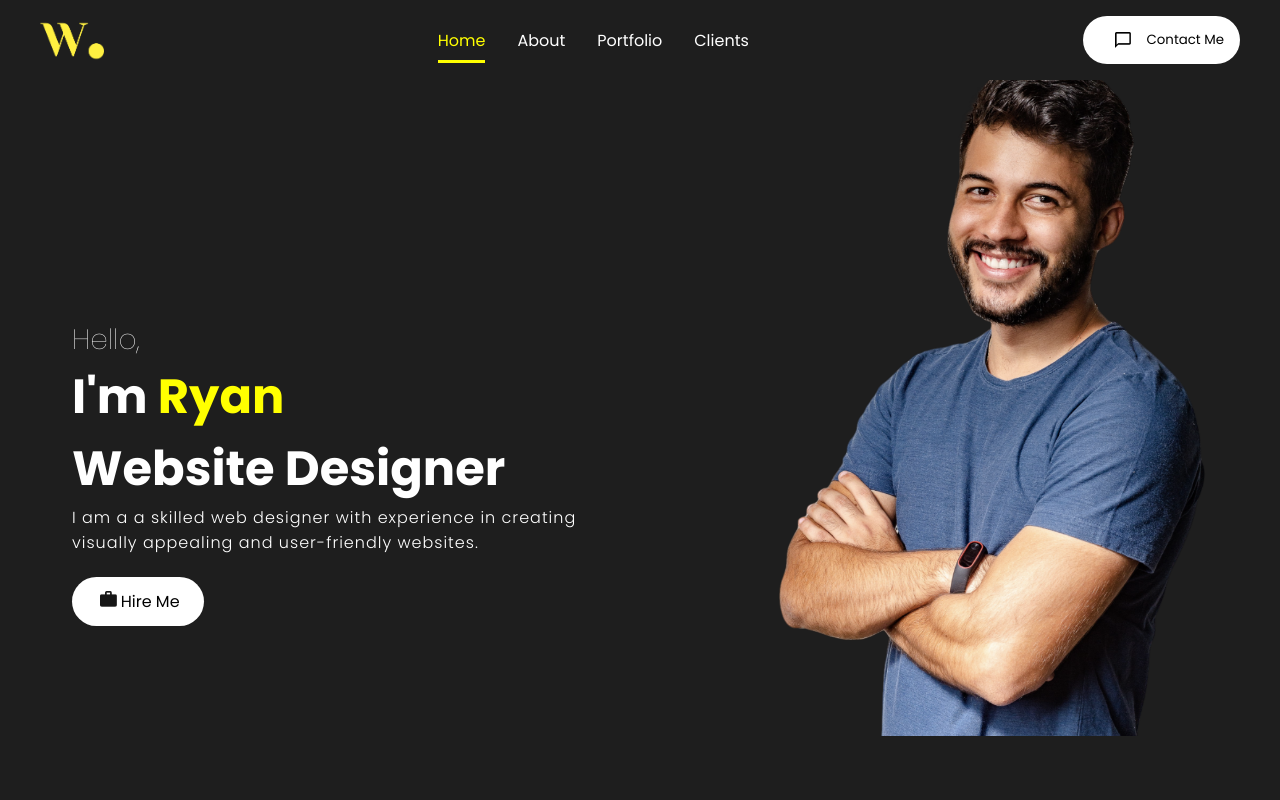
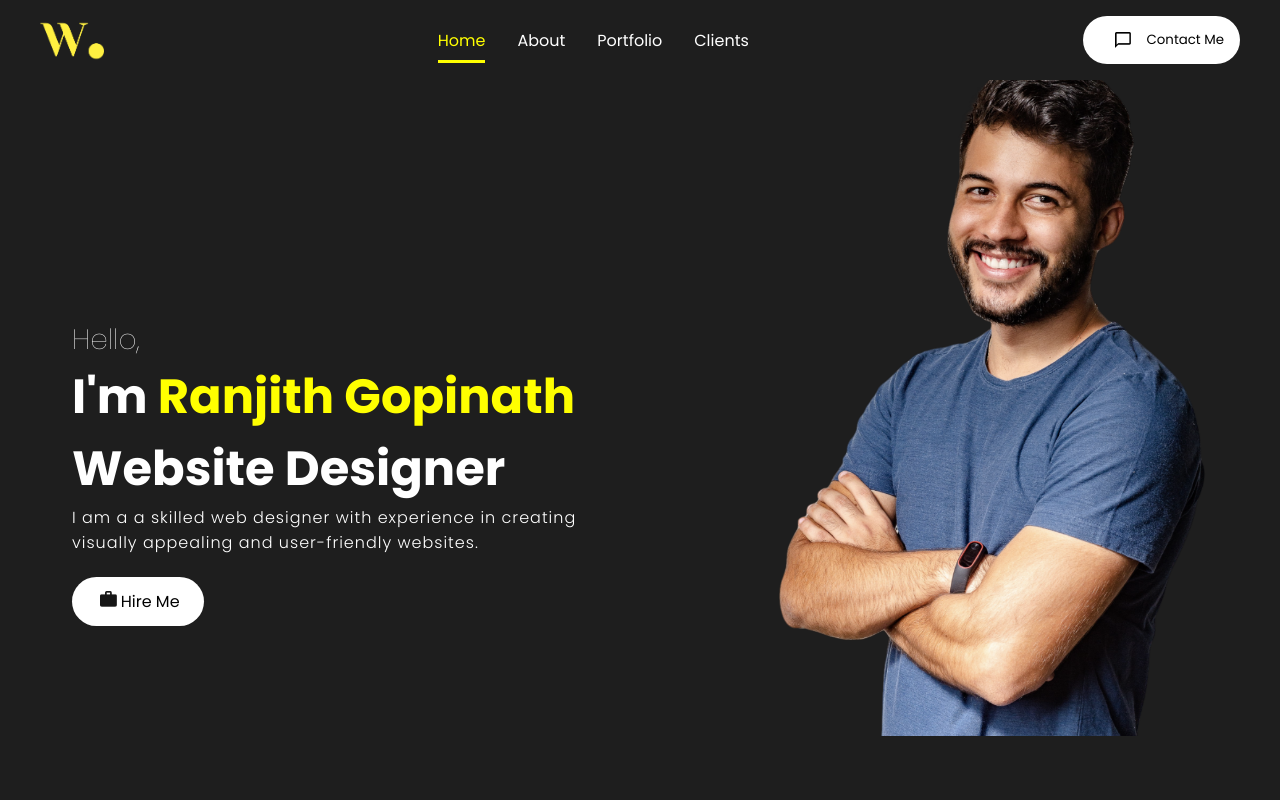
Before and after one commit to RyanRanjith/PortFolio, a React (Create React App) app: page / in a window 1280 px wide. Shown: the top 800 px of the page. Built offline with nearby package versions, Linux system fonts and the light colour scheme.

Commit message:
10-11-23

```diff
--- a/src/components/Intro/intro.js
+++ b/src/components/Intro/intro.js
@@ -9,7 +9,7 @@
   <section id="intro">
      <div className="introContent">
      <span className="hello">Hello,</span>
-     <span className="introText">I'm <span className="introName">Ryan</span><br />Website Designer</span>
+     <span className="introText">I'm <span className="introName">Ranjith Gopinath</span><br />Website Designer</span>
      <p className="introPara">I am a a skilled web designer with experience in creating <br /> visually appealing and user-friendly websites.</p>
      <Link><button className="btn"><img src={btnImg} alt="Hire Me" className='btnImg'/>Hire Me</button></Link>
      </div>
```
